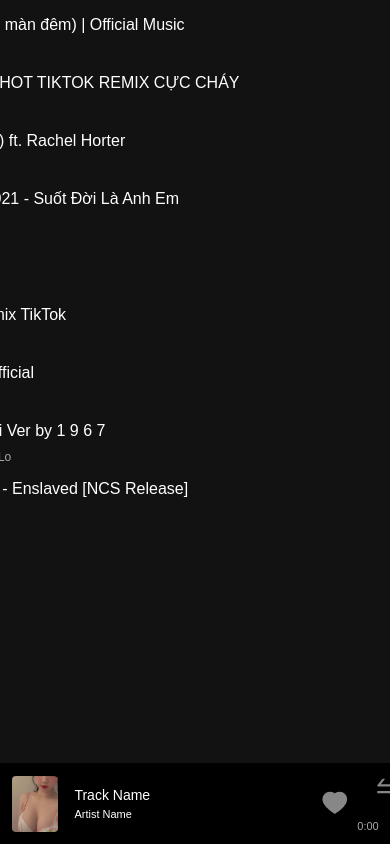
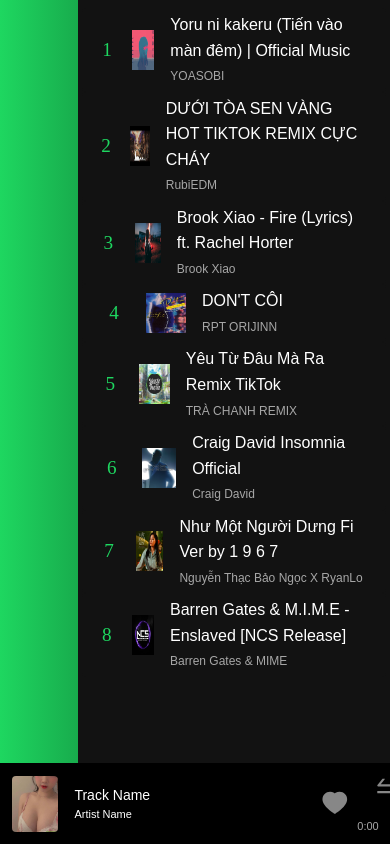
Before and after one commit to Luong-Quang-Huy/Music-App, a React (Vite) app: page / in a window 390 px wide. Shown: the top 844 px of the page. Built offline with nearby package versions, Linux system fonts and the light colour scheme.

Commit message:
add favorite song feature

```diff
--- a/src/App.css
+++ b/src/App.css
@@ -342,11 +342,31 @@
   position: absolute;
   top: 0;
   right: 0;
-  height: calc(100vh - 80px);
-
+  height: 100vh;
   padding: 8px 4px;
   background-color: #121212;
   width: 60%;
-  min-width: 686px;
   list-style: none;
 }
+
+.music-controller{
+  z-index: 1;
+}
+
+@media (max-width: 480px){
+  .track-list{
+    width: 100%;
+  }
+}
+
+@media (max-width: 620px){
+  .track-list{
+    width: 100%;
+  }
+}
+
+@media (max-width: 786px){
+  .track-list{
+    width: 80%;
+  }
+}
--- a/src/AppContext.jsx
+++ b/src/AppContext.jsx
@@ -2,6 +2,8 @@
 
 const AudioDispatchContext = createContext(null);
 const AudioContext = createContext(null);
+const FavoriteTrackContext = createContext([]);
+const FavoriteTrackDispatchContext = createContext(null);
 
 export const useAudioDispatch = () => {
   return useContext(AudioDispatchContext);
@@ -10,6 +12,14 @@
 export const useAudioContext = () => {
   return useContext(AudioContext);
 };
+
+export const useFavoriteTrackContext = () => {
+  return useContext(FavoriteTrackContext);
+}
+
+export const useFavoriteTrackDispatch = () => {
+  return useContext(FavoriteTrackDispatchContext);
+}
 
 const audioReducer = (state, action) => {
   switch (action.type) {
@@ -45,19 +55,39 @@
       };
     }
     default: {
-      throw Error(`unknow action ${action.type}`);
+      throw Error(`unknow audio action ${action.type}`);
     }
   }
 };
 
+const favoriteTrackReducer = (idList, action) => {
+  switch(action.type){
+    case 'like': {
+      if(!idList.includes(action.taskId)){
+        return [...idList, action.taskId];
+      }
+      return idList;
+    }
+    case 'dislike': {
+      if(idList.includes(action.taskId)){
+        return idList.filter(id => id !== action.taskId);
+      }
+      return idList;
+    }
+    default: {
+      throw Error(`unknown favorite action type: ${action.type}`);
+    }
+  }
+}
+
 export function AudioProvider({ musicPlayer, src, children }) {
-  const [audioState, dispatch] = useReducer(audioReducer, {
+  const [audioState, dispatchAudio] = useReducer(audioReducer, {
     isPlaying: false,
     seekTo: 0,
     volume: musicPlayer.volume,
     loop: false,
   });
-
+  const [favoriteTrack, dispatchFavoriteTrack] = useReducer(favoriteTrackReducer, []);
   const isPlaying = audioState.isPlaying;
   const seekTo = audioState.seekTo;
   const volume = audioState.volume;
@@ -85,7 +115,7 @@
 
   useEffect(() => {
     function autoPlay() {
-      dispatch({
+      dispatchAudio({
         type: "play",
       });
     }
@@ -101,73 +131,70 @@
   }, [src]);
 
   return (
-    <AudioContext.Provider value={{ ...audioState }}>
-      <AudioDispatchContext.Provider value={dispatch}>
-        {children}
-      </AudioDispatchContext.Provider>
-    </AudioContext.Provider>
+    <FavoriteTrackContext.Provider value={favoriteTrack}>
+      <FavoriteTrackDispatchContext.Provider value={dispatchFavoriteTrack}>
+        <AudioContext.Provider value={{ ...audioState }}>
+          <AudioDispatchContext.Provider value={dispatchAudio}>
+            {children}
+          </AudioDispatchContext.Provider>
+        </AudioContext.Provider>
+      </FavoriteTrackDispatchContext.Provider>
+    </FavoriteTrackContext.Provider>
   );
 }
 
 export const trackData = [
   {
-    id: 0,
+    id: 1,
     src: "YOASOBI-yoru-ni-kaeru.mp3",
     photo: "yoru-ni-kaeru-background.jpg",
     name: "Yoru ni kakeru (Tiến vào màn đêm) | Official Music",
     artist: "YOASOBI",
   },
   {
-    id: 1,
+    id: 2,
     src: "DƯỚI TÒA SEN VÀNG HOT TIKTOK REMIX CỰC CHÁY.mp3",
     photo: "duoi-toa-sen-vang-background.jpg",
     name: "DƯỚI TÒA SEN VÀNG HOT TIKTOK REMIX CỰC CHÁY",
     artist: "RubiEDM",
   },
   {
-    id: 8,
+    id: 3,
     src: "y2mate.com - Brook Xiao  Fire Lyrics ft Rachel Horter.mp3",
     photo: "fire.jpg",
     name: "Brook Xiao - Fire (Lyrics) ft. Rachel Horter",
     artist: "Brook Xiao",
   },
   {
-    id: 2,
-    src: "One Piece  Luffy  Ace  Suốt đời là anh em.mp3",
-    photo: "giang-ho-mom.jpg",
-    name: "NONSTOP VIỆT MIX 2021 - Suốt Đời Là Anh Em",
-    artist: "Luffy",
-  },
-  {
-    id: 3,
+    id: 4,
     src: "y2mate.com - DONT CÔI.mp3",
     photo: "dont-coi.jpg",
     name: "DON'T CÔI",
     artist: "RPT ORIJINN",
   },
   {
-    id: 4,
+    id: 5,
     src: "Yêu Từ Đâu Mà Ra Remix TikTok.mp3",
     photo: "yeu-tu-dau-ma-ra-background.jpg",
     name: "Yêu Từ Đâu Mà Ra Remix TikTok",
     artist: "TRÀ CHANH REMIX",
   },
   {
-    id: 5,
+    id: 6,
     src: "Craig David  Insomnia Official Video.mp3",
     photo: "insomnia.jpg",
     name: "Craig David  Insomnia Official",
     artist: "Craig David",
   },
   {
-    id: 6,
+    id: 7,
     src: "y2mate.com - Như Một Người Dưng  Nguyễn Thạc Bảo Ngọc x RyanLo  Fi Ver by 1 9 6 7 Audio Lyrics.mp3",
     photo: "ntbn.jpg",
     name: "Như Một Người Dưng  Fi Ver by 1 9 6 7",
     artist: "Nguyễn Thạc Bảo Ngọc x RyanLo",
   },
   {
-    id: 7,
+    id: 8,
     src: "y2mate.com - Barren Gates  MIME  Enslaved NCS Release.mp3",
     photo: "ncs.jpg",
     name: "Barren Gates & M.I.M.E - Enslaved [NCS Release]",
--- a/src/TrackDescription.jsx
+++ b/src/TrackDescription.jsx
@@ -1,12 +1,32 @@
 import { useState } from "react";
 import { HeartFilled } from "@ant-design/icons";
+import { useFavoriteTrackContext, useFavoriteTrackDispatch } from "./AppContext";
 
-export default function TrackDescription({currentTrack}) {
-  const [liked, setLiked] = useState(false);
-  const {photo, name, artist} = currentTrack ?? {photo: "hinh-vu-dep-2.jpg",name: "Track name",artist: "Artist name"};
+export default function TrackDescription({currentTrack}){
+  const {id, photo, name, artist} = currentTrack ?? {id: -1, photo: "hinh-vu-dep-2.jpg",name: "Track name",artist: "Artist name"};
+   const liked = (() => {
+    const favoriteIds = useFavoriteTrackContext();
+    console.log(favoriteIds);
+     return favoriteIds.includes(id);
+   })();
+   const favoriteTrackDispatch = useFavoriteTrackDispatch();
 
-  const toggleLike = () => {
-    setLiked(!liked);
+  const handleLike = () => {
+    if(currentTrack){
+      favoriteTrackDispatch({
+        type: "like",
+        taskId: id,
+      });
+    }
+  }
+
+  const handleDislike = () => {
+    if(currentTrack){
+      favoriteTrackDispatch({
+        type: "dislike",
+        taskId: id,
+      });
+    }
   };
 
   return (
@@ -19,7 +39,7 @@
         <p className="current-track__artist">{artist}</p>
       </div>
       <button
-        onClick={toggleLike}
+        onClick={liked ? handleDislike : handleLike}
         className={
           liked
             ? "btn btn-controller btn-controller--acitve"
--- a/src/TrackList.jsx
+++ b/src/TrackList.jsx
@@ -1,7 +1,7 @@
 import { HeartOutlined } from "@ant-design/icons";
 import { useState } from "react";
 import { PlayCircleFilled, PauseCircleFilled} from "@ant-design/icons";
-import { useAudioDispatch, useAudioContext } from "./AppContext";
+import { useAudioDispatch, useAudioContext, useFavoriteTrackContext, useFavoriteTrackDispatch } from "./AppContext";
 
 
 export default function TrackList({trackList, currentId, handleCurrentIdChange}){
@@ -20,17 +20,30 @@
 }
 
 const Track = ({track , index, onPlaying, handleCurrentIdChange}) => {
-
     const {isPlaying} = useAudioContext();
-    const {photo, name, artist, id} = track;
+    const {id, photo, name, artist} = track;
     const dispath = useAudioDispatch();
     const [onHover, setOnHover] = useState(false);
-    const [liked, setLiked] = useState(false);
     const trackName = name;
+    const liked = (() => {
+      const favoriteIds = useFavoriteTrackContext();
+      return favoriteIds.includes(id);
+    })();
+    const favoriteTrackDispatch = useFavoriteTrackDispatch();
 
-    const toggleLike = () => {
-        setLiked(!liked);
-    }
+    const handleLike = () => {
+      favoriteTrackDispatch({
+        type: "like",
+        taskId: id,
+      });
+    };
+
+    const handleDislike = () => {
+      favoriteTrackDispatch({
+        type: "dislike",
+        taskId: id,
+      });
+    };
 
     const handlePlay = () => {
         dispath({
@@ -86,7 +99,7 @@
             </div>
             {onHover && (
               <button
-                onClick={toggleLike}
+                onClick={liked ? handleDislike : handleLike}
                 className={
                   liked
                     ? "btn btn-controller btn-controller--acitve"
@@ -138,7 +151,7 @@
             </div>
             {onHover && (
               <button
-                onClick={toggleLike}
+                onClick={liked ? handleDislike : handleLike}
                 className={
                   liked
                     ? "btn btn-controller btn-controller--acitve"
```
Also changed, not shown: 1 other file (tests, documents, lock files or other folders).
